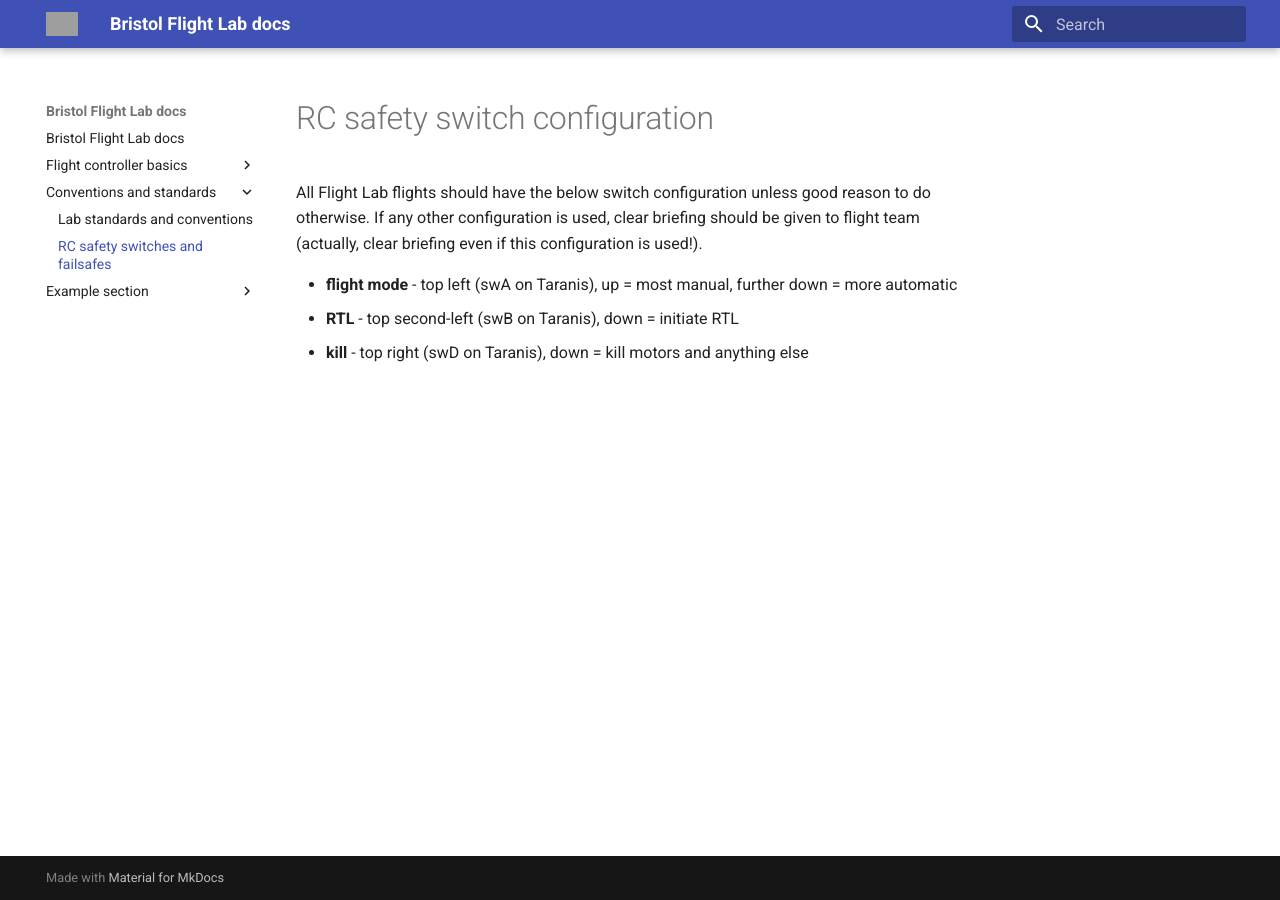
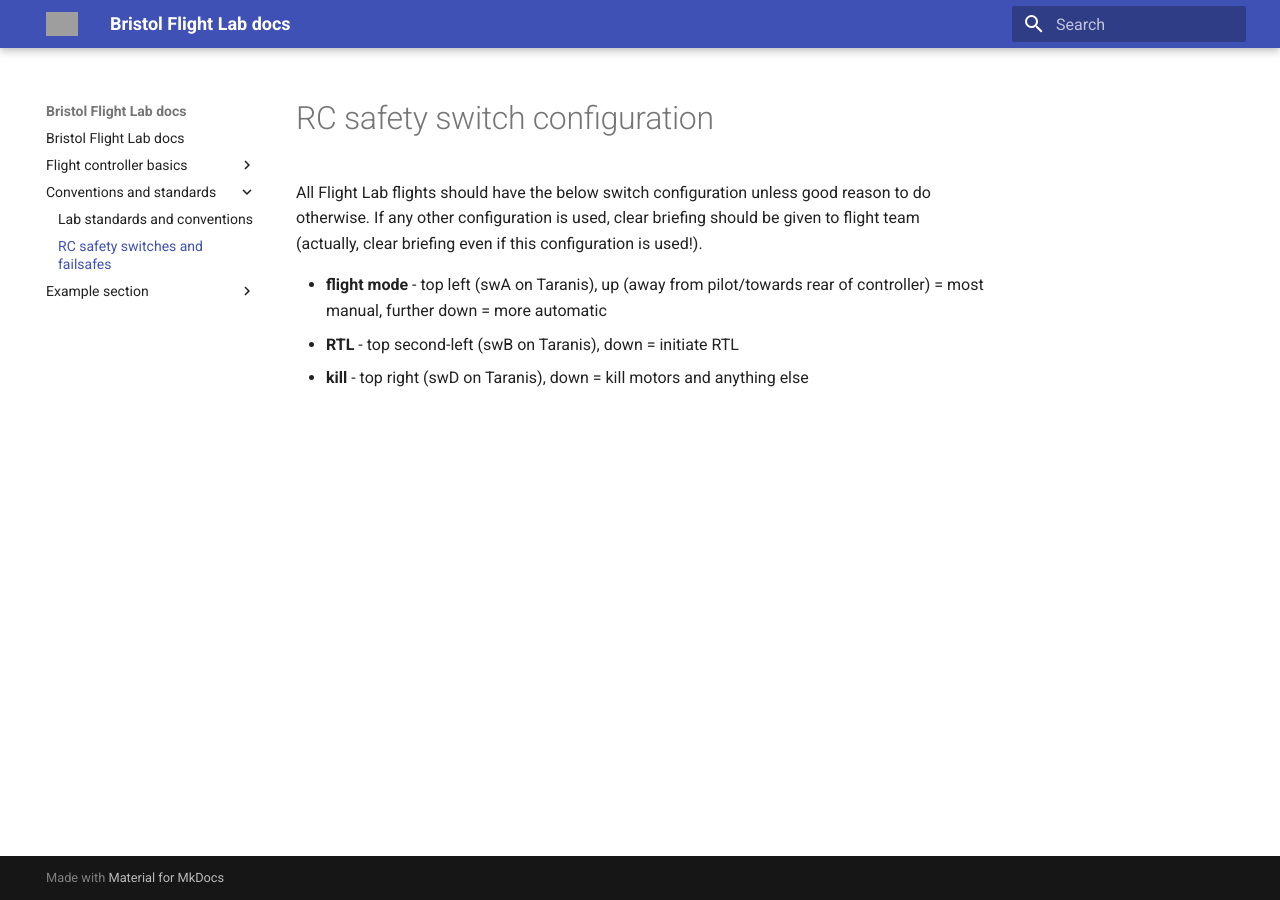
Before and after one commit to EthanSheehan/docs, an MkDocs documentation site: the page built from docs/conventions/switches.md, in a window 1280 px wide. Built offline with MkDocs 1.6.1 and Material for MkDocs 9.7.7, drawn with Linux system fonts in a browser that asks for light colours; grey boxes are pictures that could not be loaded.

Commit message:
Update switches.md

```diff
--- a/docs/conventions/switches.md
+++ b/docs/conventions/switches.md
@@ -2,6 +2,6 @@
 
 All Flight Lab flights should have the below switch configuration unless good reason to do otherwise. If any other configuration is used, clear briefing should be given to flight team (actually, clear briefing even if this configuration is used!).
 
-* **flight mode** - top left (swA on Taranis), up = most manual, further down = more automatic
+* **flight mode** - top left (swA on Taranis), up (away from pilot/towards rear of controller) = most manual, further down = more automatic
 * **RTL** - top second-left (swB on Taranis), down = initiate RTL
 * **kill** - top right (swD on Taranis), down = kill motors and anything else
```
